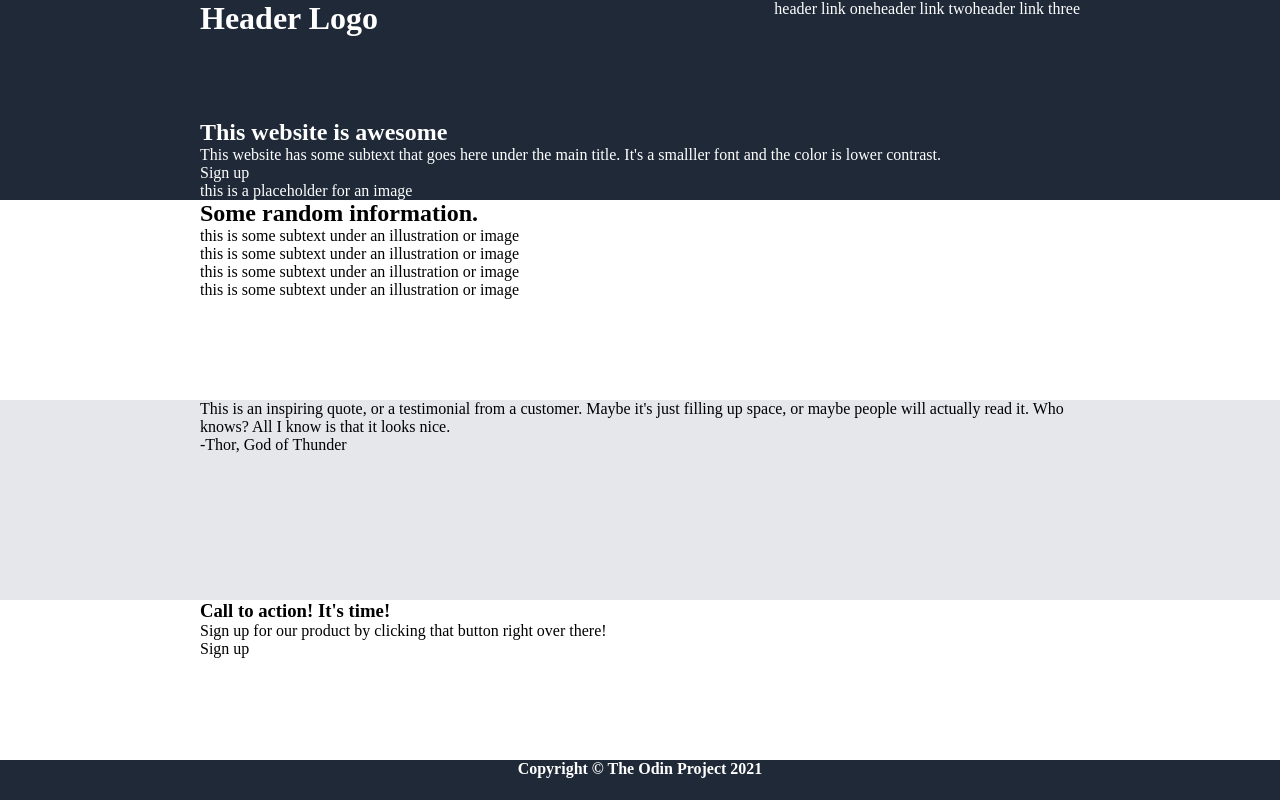
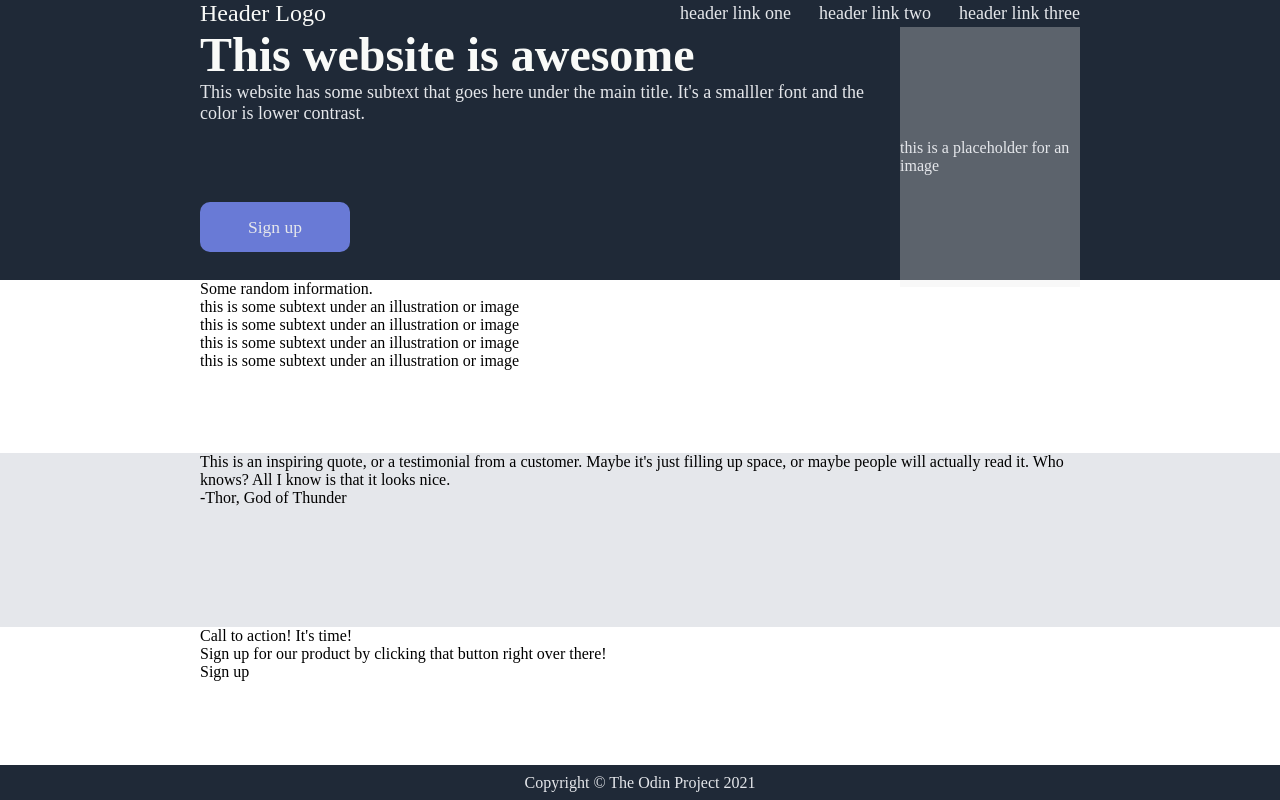
Before and after one commit to AnthonyGleason/odin-landing-page, a plain HTML site: page index.html in a window 1280 px wide. Drawn offline with Linux system fonts and the light colour scheme.

Commit message:
change header tags to p tags and finish styling header
Changed the header tags to p tags in index.html because font sizes and
colors were not applying correctly to the header logo. The header
styling was completed according to the outline for the webpage.

```diff
--- a/css/styles.css
+++ b/css/styles.css
@@ -17,31 +17,85 @@ body{
     padding-left: 200px;
     padding-right: 200px;
 }
+
 /* Header Styling */
 .header{
     display: flex;
     flex-direction: column;
+    height: 35vh;
     background-color: #1F2937;
-    color: white;
-    height: 25vh
+    color: #E5E7EB;
 }
 .top-header{
     display: flex;
-    flex-grow: 1;
+    height: 100px;
     justify-content: space-between;
 }
 .top-header-links{
     display: flex;
+    align-items: center;
+}
+.top-header-logo{
+    display: flex;
+    justify-content: flex-start;
+    font-size: 24px;
+    color: #F9FAF8;
+    align-items: center;
 }
 .header-list{
     list-style: none;
     display: flex;
+    width: 400px;
+    justify-content: flex-end;
+    justify-content: space-between;
 }
 .header-list-item{
     text-decoration: none;
-    color: white;
+    color: #E5E7EB;
+    font-size: 18px;
 }
-
+.bottom-header{
+    display: flex;
+    justify-content: space-between;
+    padding-bottom: 10px;
+}
+.bottom-header-title{
+    color: #F9FAF8;
+    font-size: 48px;
+    font-weight: bolder;
+}
+.bottom-header-left{
+    display: flex;
+    flex-direction: column;
+    justify-content: flex-start;
+    align-items: flex-start;
+}
+.bottom-header-right{
+    display: flex;
+    justify-content: center;
+    align-items: center;
+    width: 600px;
+    height: 260px;
+    background-color: rgba(231, 231, 231, 0.3);
+}
+.bottom-header-text{
+    display: flex;
+    height: 100px;
+    width: 700px;
+    font-size: 18px;
+    color: #E5E7EB;
+}
+.header-button{
+    background-color: rgb(105, 122, 214);
+    height: 50px;
+    width: 150px;
+    display: flex;
+    justify-content: center;
+    align-items: center;
+    margin-top: 20px;
+    border-radius: 10px;
+    font-size: 17.5px;
+}
 /* Information Section Styling */
 .info{
     height: 25vh;
@@ -60,10 +114,11 @@ body{
 
 /* Footer Styling */
 .footer{
+    background-color: #1F2937;
     height: 5vh;
-    background-color: #1F2937;
-    color: white;
     display: flex;
     margin-top: auto;
     justify-content: center;
+    color: #E5E7EB;
+    align-items: center;
 }
--- a/index.html
+++ b/index.html
@@ -9,7 +9,7 @@
         <div class="header">
             <div class="top-header">
                 <div class="top-header-logo">
-                    <h1>Header Logo</h1>
+                    <p>Header Logo</p>
                 </div>
                 <div class="top-header-links">
                     <ul class="header-list">
@@ -22,7 +22,7 @@
             <div class="bottom-header">
                 <div class="bottom-header-left">
                     <div class="bottom-header-title">
-                        <h2>This website is awesome</h2>
+                        <p>This website is awesome</p>
                     </div>
                     <div class="bottom-header-text">
                         <p>This website has some subtext that goes here under the main title.
@@ -42,7 +42,7 @@
         </div>
         <div class="info">
             <div class="info-title">
-                <h2>Some random information.</h2>
+                <p>Some random information.</p>
             </div>
             <div class="info-bottom">
                 <div class="info-item">
@@ -96,7 +96,7 @@
             <div class="sign-up-item">
                 <div class="sign-up-left">
                     <div class="sign-up-title">
-                        <h3>Call to action! It's time!</h3>
+                        <p>Call to action! It's time!</p>
                     </div>
                     <div class="sign-up-text">
                         <p>Sign up for our product by clicking that button right over there!</p>
@@ -111,7 +111,7 @@
         </div>
         <div class="footer">
             <div class="footer-text">
-                <h4>Copyright © The Odin Project 2021</h4>
+                <p>Copyright © The Odin Project 2021</p>
             </div>
         </div>
     </body>
```
